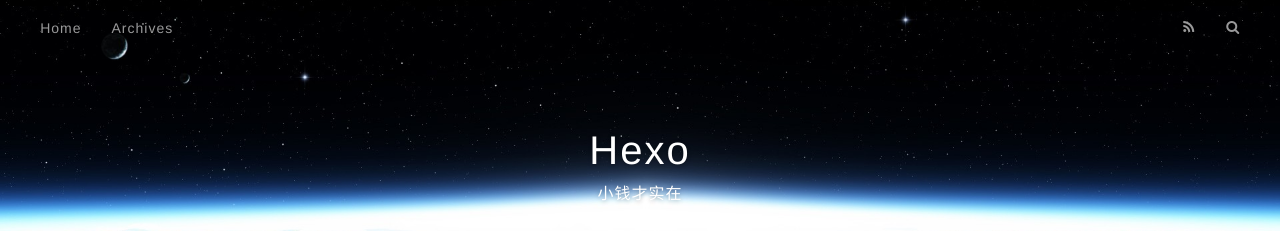
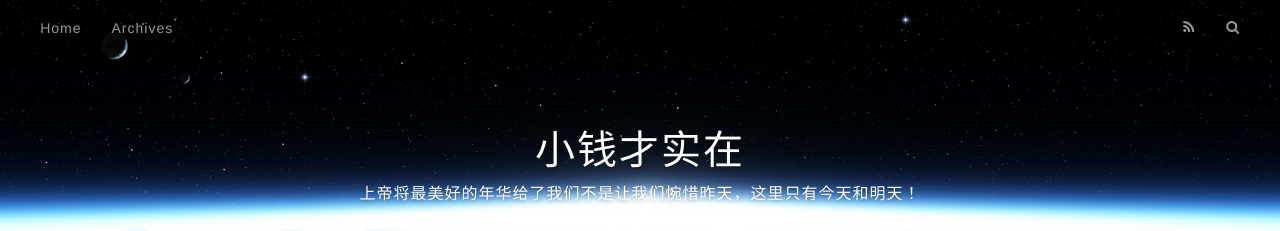
Before and after one commit to skyjieqian/skyjieqian.github.io, a plain HTML site: page index.html in a window 1280 px wide. Shown: the top 231 px of the page. Drawn offline with nearby package versions, Linux system fonts and the light colour scheme.

Commit message:
Site updated: 2014-10-24 23:00:08

```diff
--- a/index.html
+++ b/index.html
@@ -3,20 +3,20 @@
 <head>
   <meta charset="utf-8">
 
-  <title>Hexo</title>
+  <title>小钱才实在</title>
   <meta name="viewport" content="width=device-width, initial-scale=1, maximum-scale=1">
   <meta name="description">
 <meta property="og:type" content="website">
-<meta property="og:title" content="Hexo">
+<meta property="og:title" content="小钱才实在">
 <meta property="og:url" content="http://yoursite.com/">
-<meta property="og:site_name" content="Hexo">
+<meta property="og:site_name" content="小钱才实在">
 <meta property="og:description">
 <meta name="twitter:card" content="summary">
-<meta name="twitter:title" content="Hexo">
+<meta name="twitter:title" content="小钱才实在">
 <meta name="twitter:description">
 
 
-    <link rel="alternative" href="/atom.xml" title="Hexo" type="application/atom+xml">
+    <link rel="alternative" href="/atom.xml" title="小钱才实在" type="application/atom+xml">
 
 
     <link rel="icon" href="/favicon.png">
@@ -35,11 +35,11 @@
   <div id="header-outer" class="outer">
     <div id="header-title" class="inner">
       <h1 id="logo-wrap">
-        <a href="/" id="logo">Hexo</a>
+        <a href="/" id="logo">小钱才实在</a>
       </h1>
 
         <h2 id="subtitle-wrap">
-          <a href="/" id="subtitle">小钱才实在</a>
+          <a href="/" id="subtitle">上帝将最美好的年华给了我们不是让我们惋惜昨天，这里只有今天和明天！</a>
         </h2>
 
     </div>
@@ -111,7 +111,7 @@
 
     </div>
     <footer class="article-footer">
-      <a data-url="http://yoursite.com/2014/10/24/hello-world/" data-id="nr86ogtepe6ategg" class="article-share-link">Share</a>
+      <a data-url="http://yoursite.com/2014/10/24/hello-world/" data-id="h4s7ampp5fkuq749" class="article-share-link">Share</a>
 
 
     </footer>
```
Also changed, not shown: 2014/10/24/hello-world/index.html (+6 -6 lines), archives/2014/10/index.html (+8 -8 lines), archives/2014/index.html (+8 -8 lines), archives/index.html (+8 -8 lines).
